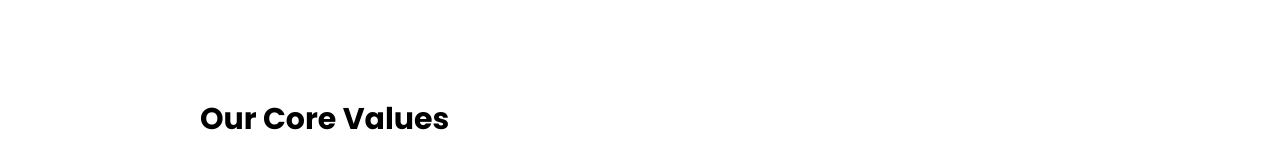
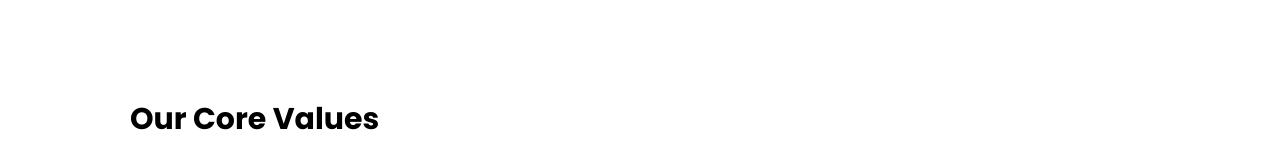
Before and after one commit to shiv35674/iLinkHTML, a plain HTML site: page index.html in a window 1280 px wide. Shown: the part 1458-1618 px from the top of the page. Drawn offline with Linux system fonts and the light colour scheme; grey boxes are pictures that could not be loaded.

Commit message:
Update index.html

```diff
--- a/index.html
+++ b/index.html
@@ -53,7 +53,7 @@
       </div>
     </div>
 
-    <h2 style="font-size: 30px; margin-bottom: 10px; margin-left: 200px">
+    <h2 style="font-size: 30px; margin-bottom: 10px; margin-left: 130px">
       Our Core Values
     </h2>
 
```
